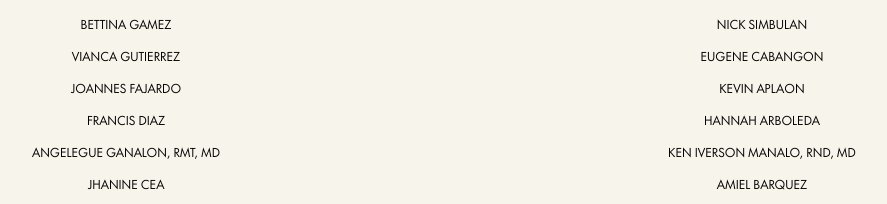
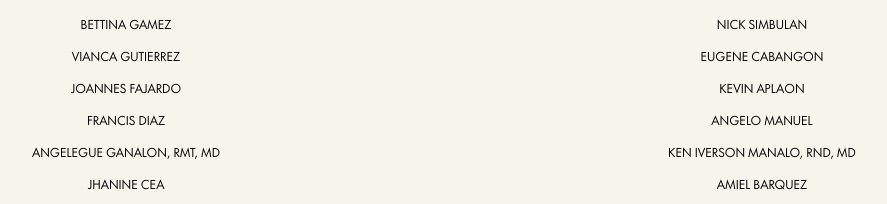
Before and after one commit to memebulannick/kardwin-forever, a Vue app: page / in a window 1280 px wide. Shown: the part 4247-4451 px from the top of the page, without its empty margins (196-1083 px from the left). Built offline with nearby package versions, Linux system fonts and the light colour scheme.

Commit message:
adjusted image size and groomsmen

```diff
--- a/src/components/nuptials/MaidAndMen.vue
+++ b/src/components/nuptials/MaidAndMen.vue
@@ -41,7 +41,7 @@
           <li>NICK SIMBULAN</li>
           <li>EUGENE CABANGON</li>
           <li>KEVIN APLAON</li>
-          <li>HANNAH ARBOLEDA</li>
+          <li>ANGELO MANUEL</li>
           <li>KEN IVERSON MANALO, RND, MD</li>
           <li>AMIEL BARQUEZ</li>
           <li>ACE JAVIER</li>
```
Also changed, not shown: 1 other file (tests, documents, lock files or other folders).
